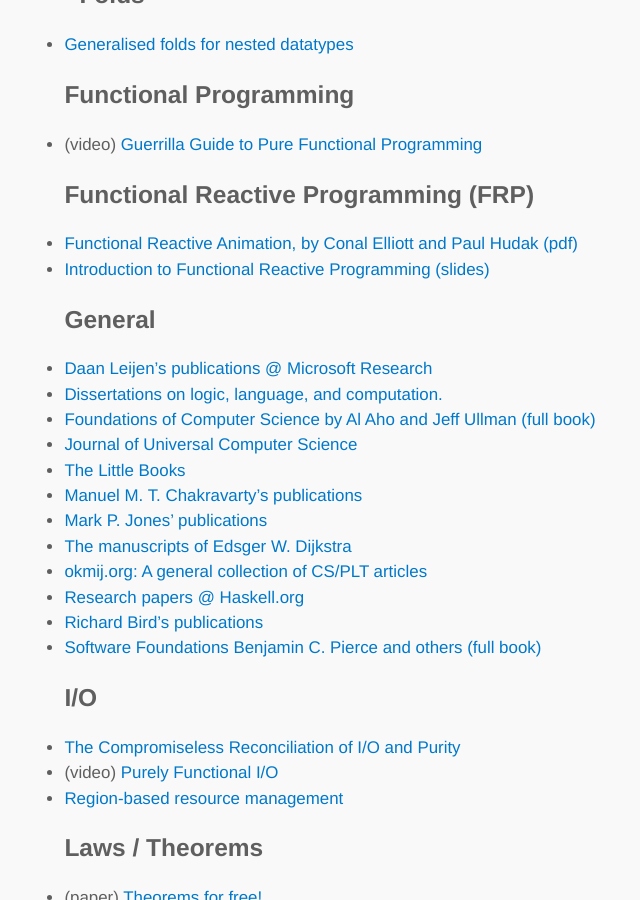
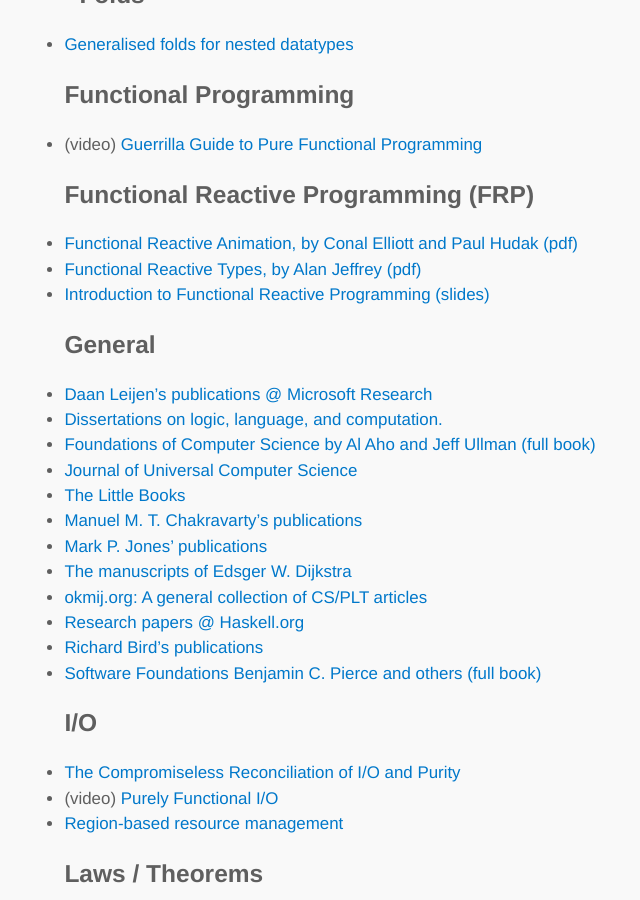
Before and after one commit to lambdatoast/lambdatoast.github.com, a Jekyll site: the page built from cs-resources/index.md, in a window 1280 px wide and 900 px high, scrolled down 2941 px. Shown: the whole window, without its empty margins (185-825 px from the left). Built offline with Jekyll 4.4.1, drawn with Linux system fonts in a browser that asks for light colours.

Commit message:
Add link to Functional Reactive Types, by Alan Jeffrey.

```diff
--- a/cs-resources/index.md
+++ b/cs-resources/index.md
@@ -96,6 +96,7 @@
   - (video) [Guerrilla Guide to Pure Functional Programming](http://vimeo.com/20293743)
 ## Functional Reactive Programming (FRP)
   - [Functional Reactive Animation, by Conal Elliott and Paul Hudak (pdf)](http://haskell.cs.yale.edu/wp-content/uploads/2011/02/icfp97.pdf)
+  - [Functional Reactive Types, by Alan Jeffrey (pdf)](http://ect.bell-labs.com/who/ajeffrey/papers/lics14.pdf)
   - [Introduction to Functional Reactive Programming (slides)](http://www.slideshare.net/edwardamsden/introduction-to-functional-reactive-programming)
 ## General
   - [Daan Leijen's publications @ Microsoft Research](http://research.microsoft.com/apps/mobile/showpage.aspx?page=/en-us/people/daan/pubs.aspx)
```
